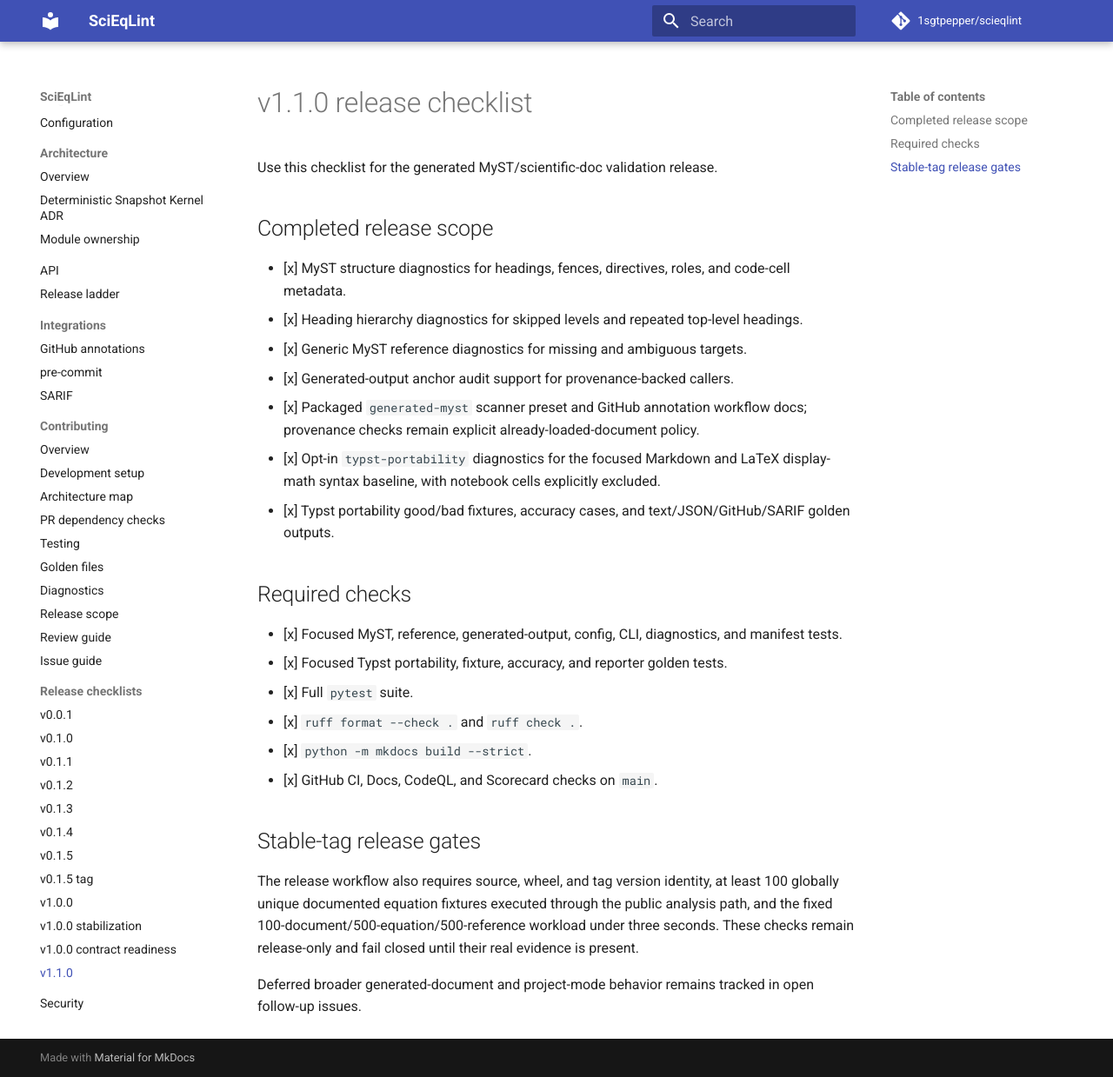
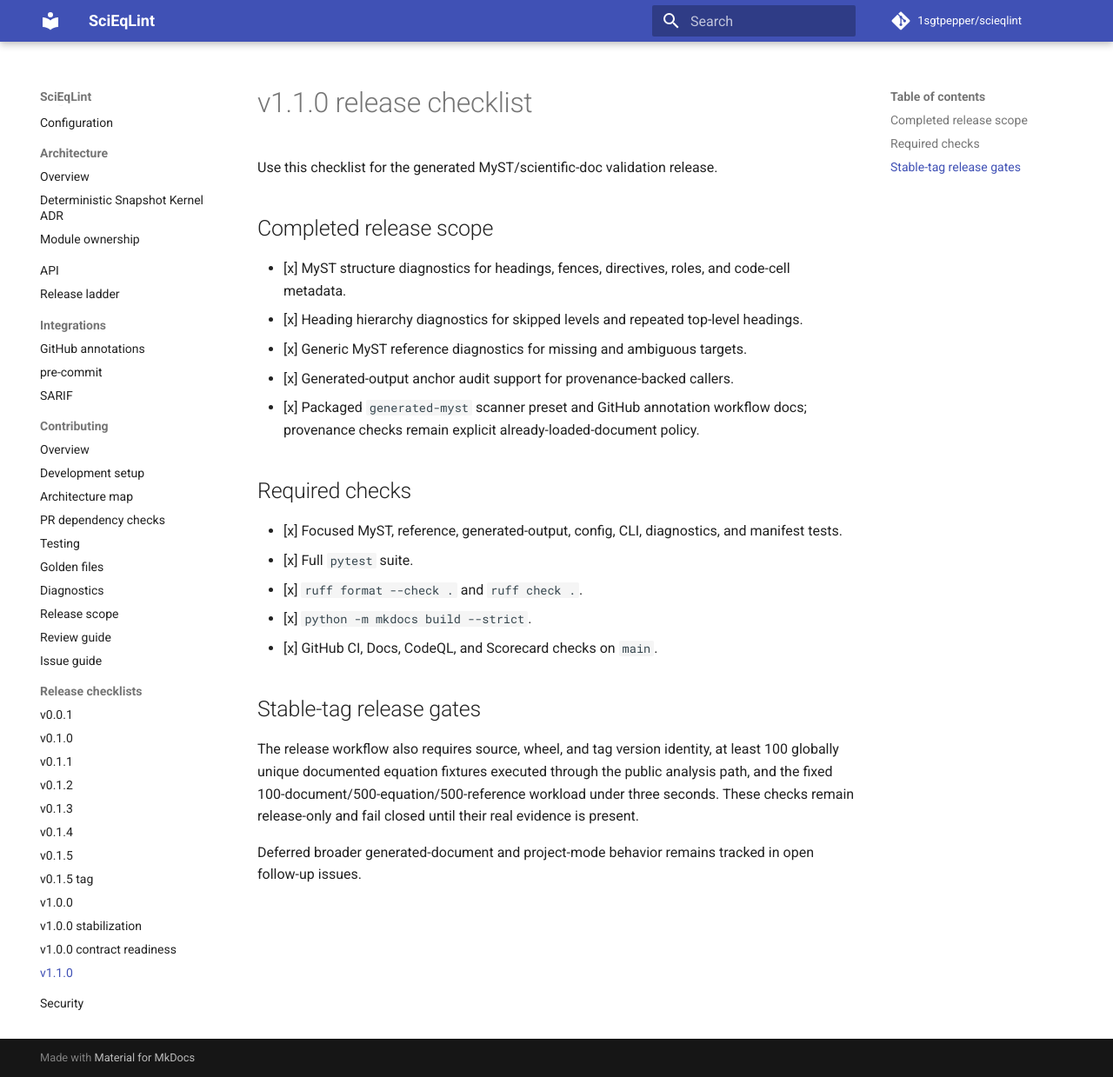
Before and after one commit to 1sgtpepper/scieqlint, an MkDocs documentation site: the page built from docs/releases/v1.1.0-checklist.md, in a window 1280 px wide and 1239 px high. Shown: the whole window at 87% size. Built offline with MkDocs 1.6.1 and Material for MkDocs 9.7.7, drawn with Linux system fonts in a browser that asks for light colours; comment, search, counter and statistics services are not loaded.

Commit message:
Keep pending Typst scope out of the published release checklist

```diff
--- a/docs/releases/v1.1.0-checklist.md
+++ b/docs/releases/v1.1.0-checklist.md
@@ -12,16 +12,11 @@ Use this checklist for the generated MyST/scientific-doc validation release.
 - [x] Generated-output anchor audit support for provenance-backed callers.
 - [x] Packaged `generated-myst` scanner preset and GitHub annotation workflow
       docs; provenance checks remain explicit already-loaded-document policy.
-- [x] Opt-in `typst-portability` diagnostics for the focused Markdown and LaTeX
-      display-math syntax baseline, with notebook cells explicitly excluded.
-- [x] Typst portability good/bad fixtures, accuracy cases, and text/JSON/GitHub/SARIF
-      golden outputs.
 
 ## Required checks
 
 - [x] Focused MyST, reference, generated-output, config, CLI, diagnostics, and
       manifest tests.
-- [x] Focused Typst portability, fixture, accuracy, and reporter golden tests.
 - [x] Full `pytest` suite.
 - [x] `ruff format --check .` and `ruff check .`.
 - [x] `python -m mkdocs build --strict`.
```
